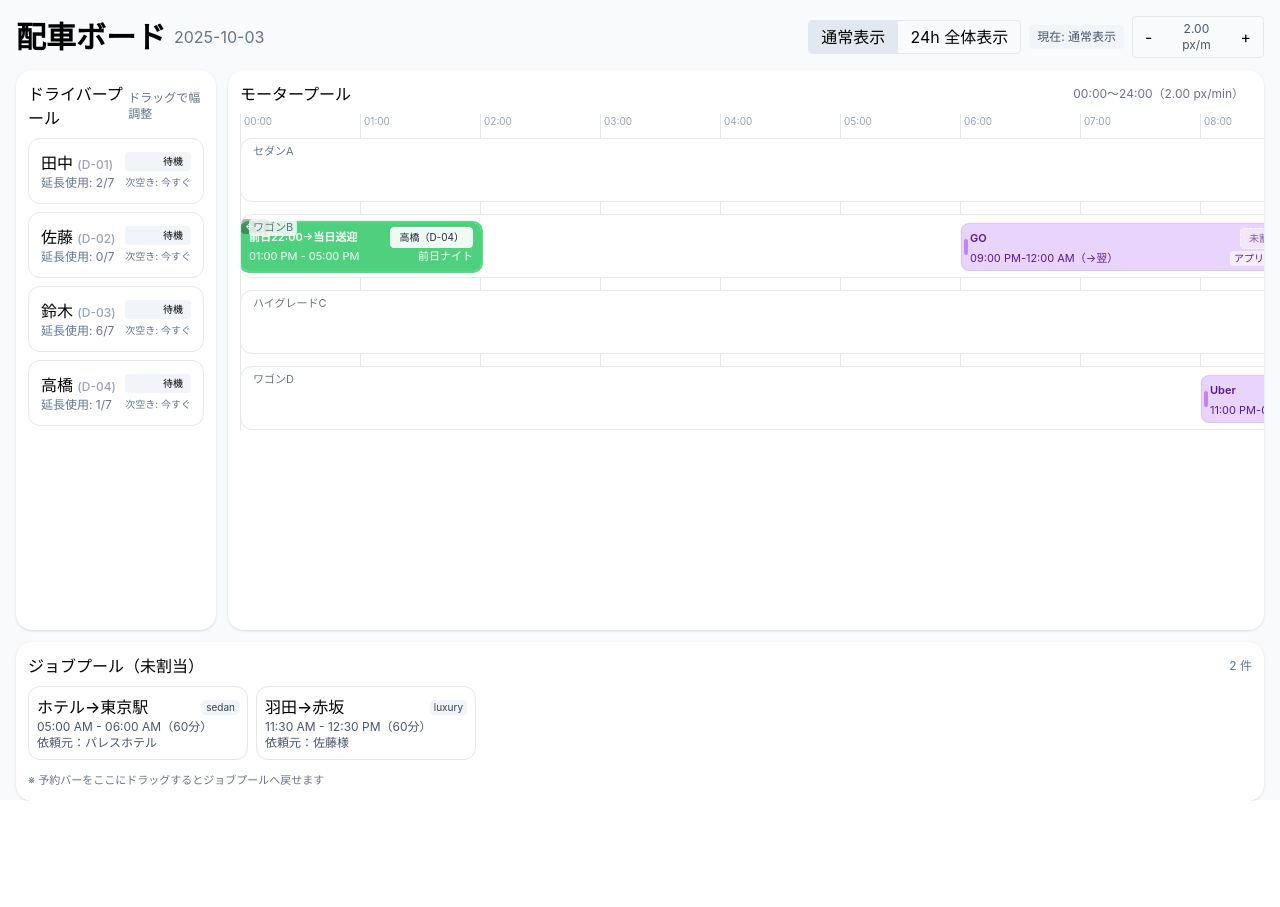
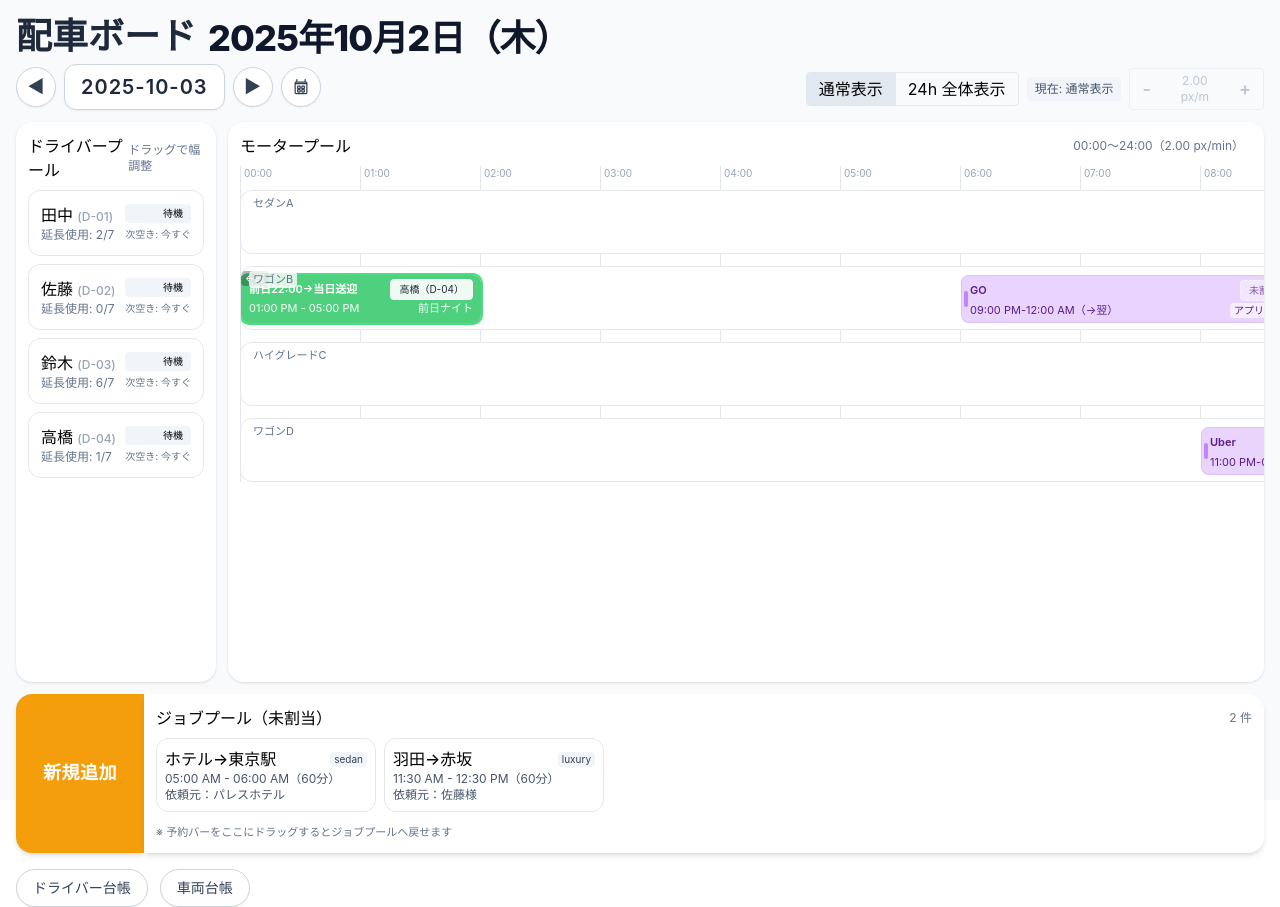
Before and after one commit to motohide404/HireDispatchDesk, a React app in the folder client/: page / in a window 1280 px wide. Before the commit the page ends 801 px from the top, so only its background shows below. Built offline with nearby package versions, Linux system fonts and the light colour scheme; the HTML template or start-up script is replaced by a standard one.

Commit message:
feat: enhance scheduling controls and highlights

```diff
--- a/client/src/components/VehicleDispatchBoardMock.tsx
+++ b/client/src/components/VehicleDispatchBoardMock.tsx
@@ -133,7 +133,9 @@ function applyBookingMove(
 ): BoardBooking {
   const origin = originVehicleId == null || Number.isNaN(originVehicleId) ? b.vehicleId : originVehicleId;
   const crossed = destVehicleId !== origin;
-  return { ...b, vehicleId: destVehicleId, driverId: crossed ? null : originalDriverId ?? b.driverId ?? null };
+  const keepDriver = !crossed || isAppJob(b);
+  const driverId = keepDriver ? originalDriverId ?? b.driverId ?? null : null;
+  return { ...b, vehicleId: destVehicleId, driverId };
 }
 
 function isSameVehicleOverlap(all: BoardBooking[], cand: BoardBooking): boolean {
@@ -203,7 +205,34 @@ export default function VehicleDispatchBoardMock() {
   const [flashUnassignId, setFlashUnassignId] = useState<number | null>(null);
   const bookingIdRef = useRef(500);
   const centerRef = useRef<HTMLDivElement | null>(null);
-  const dateStr = "2025-10-03";
+  const [viewDate, setViewDate] = useState("2025-10-03");
+  const dateInputRef = useRef<HTMLInputElement | null>(null);
+
+  const viewDateObj = useMemo(() => new Date(`${viewDate}T00:00:00+09:00`), [viewDate]);
+  const viewDateDisplay = useMemo(() => {
+    const base = viewDateObj.toLocaleDateString("ja-JP", {
+      year: "numeric",
+      month: "long",
+      day: "numeric"
+    });
+    const weekday = viewDateObj.toLocaleDateString("ja-JP", { weekday: "short" });
+    return `${base}（${weekday}）`;
+  }, [viewDateObj]);
+  const shiftViewDate = (delta: number) => {
+    const next = new Date(viewDateObj);
+    next.setDate(next.getDate() + delta);
+    setViewDate(`${next.getFullYear()}-${pad2(next.getMonth() + 1)}-${pad2(next.getDate())}`);
+  };
+  const openDatePicker = () => {
+    const input = dateInputRef.current;
+    if (!input) return;
+    if (typeof (input as HTMLInputElement & { showPicker?: () => void }).showPicker === "function") {
+      (input as HTMLInputElement & { showPicker?: () => void }).showPicker?.();
+      return;
+    }
+    input.click();
+  };
+
 
   useEffect(() => {
     if (!fullView) return;
@@ -252,7 +281,7 @@ export default function VehicleDispatchBoardMock() {
     return map;
   }, [appDuties]);
 
-  const canZoom = !fullView;
+  const canZoom = fullView;
   const zoom = (delta: number) => {
     if (!canZoom) return;
     setPxPerMin((p) => Math.min(6, Math.max(0.5, p + delta)));
@@ -283,8 +312,8 @@ export default function VehicleDispatchBoardMock() {
   }
 
   const moveBookingByPointer = (bookingId: number, fromVehicleId: number, destVehicleId: number, originalDriverId: number | null) => {
-    const crossed = destVehicleId !== fromVehicleId;
     let moved = false;
+    let driverUnassigned = false;
     setBookings((prev) => {
       const cur = prev.find((x) => x.id === bookingId);
       if (!cur) return prev;
@@ -301,9 +330,10 @@ export default function VehicleDispatchBoardMock() {
       const warn = bufferWarn(prev, cand);
       const finalized = warn ? { ...cand, status: cand.status === "hard" ? "hard" : "warn" } : cand;
       moved = true;
+      driverUnassigned = cur.driverId != null && finalized.driverId == null;
       return prev.map((x) => (x.id === bookingId ? finalized : x));
     });
-    if (moved && crossed && originalDriverId != null) {
+    if (moved && driverUnassigned) {
       setFlashUnassignId(bookingId);
       window.setTimeout(() => setFlashUnassignId(null), 1500);
     }
@@ -521,12 +551,58 @@ export default function VehicleDispatchBoardMock() {
 
   return (
     <>
-      <style>{`@keyframes badge-blink{0%,100%{opacity:1;box-shadow:0 0 0 0 rgba(251,191,36,0)}50%{opacity:0;box-shadow:0 0 0 3px rgba(251,191,36,0.9)}}.blink3{animation:badge-blink 0.5s ease-in-out 3}`}</style>
+      <style>{`@keyframes badge-blink{0%,100%{opacity:1;box-shadow:0 0 0 0 rgba(251,191,36,0);border-color:inherit}50%{opacity:0.3;box-shadow:0 0 0 3px rgba(251,191,36,0.9);border-color:rgb(251 191 36)}}.badge-flash{animation:badge-blink 0.3s ease-in-out 5}`}</style>
       <div className="w-full h-full p-4 bg-slate-50">
-        <div className="flex items-center justify-between mb-3">
+        <div className="flex flex-wrap items-end justify-between gap-4 mb-3">
+          <div className="flex flex-col gap-2">
+            <div className="flex flex-wrap items-end gap-3">
+              <h1 className="text-3xl md:text-4xl font-bold leading-tight text-slate-800">配車ボード</h1>
+              <span className="text-4xl font-extrabold tracking-tight text-slate-900 leading-none">{viewDateDisplay}</span>
+            </div>
             <div className="flex items-center gap-2">
-            <h1 className="text-3xl font-bold">配車ボード</h1>
-            <span className="text-slate-500">{dateStr}</span>
+              <button
+                type="button"
+                className="flex h-10 w-10 items-center justify-center rounded-full border border-slate-300 bg-white text-lg font-semibold text-slate-700 shadow-sm hover:bg-slate-100"
+                onClick={() => shiftViewDate(-1)}
+                title="前日へ"
+              >
+                ◀
+              </button>
+              <div className="flex items-center gap-2 rounded-xl border border-slate-300 bg-white px-4 py-2 shadow-sm">
+                <span className="text-xl font-semibold tracking-wider text-slate-800">{viewDate}</span>
+              </div>
+              <button
+                type="button"
+                className="flex h-10 w-10 items-center justify-center rounded-full border border-slate-300 bg-white text-lg font-semibold text-slate-700 shadow-sm hover:bg-slate-100"
+                onClick={() => shiftViewDate(1)}
+                title="翌日へ"
+              >
+                ▶
+              </button>
+              <button
+                type="button"
+                className="flex h-10 w-10 items-center justify-center rounded-full border border-slate-300 bg-white text-slate-700 shadow-sm hover:bg-slate-100"
+                onClick={openDatePicker}
+                title="カレンダーから日付を選択"
+              >
+                <svg xmlns="http://www.w3.org/2000/svg" viewBox="0 0 24 24" className="h-5 w-5" fill="none" stroke="currentColor" strokeWidth="1.5">
+                  <path d="M7 3v2m10-2v2M5 8h14M6 6h12a1 1 0 0 1 1 1v12a1 1 0 0 1-1 1H6a1 1 0 0 1-1-1V7a1 1 0 0 1 1-1z" strokeLinecap="round" strokeLinejoin="round" />
+                  <rect x="8" y="11" width="3" height="3" rx="0.5" />
+                  <rect x="13" y="11" width="3" height="3" rx="0.5" />
+                  <rect x="8" y="15" width="3" height="3" rx="0.5" />
+                  <rect x="13" y="15" width="3" height="3" rx="0.5" />
+                </svg>
+              </button>
+              <input
+                ref={dateInputRef}
+                type="date"
+                className="sr-only"
+                value={viewDate}
+                onChange={(e) => {
+                  if (e.target.value) setViewDate(e.target.value);
+                }}
+              />
+            </div>
           </div>
           <div className="flex items-center gap-2">
             <div className="inline-flex border rounded overflow-hidden" role="group" aria-label="表示モード切替">
@@ -557,12 +633,36 @@ export default function VehicleDispatchBoardMock() {
             <div className="inline-flex items-center gap-2 text-xs text-slate-600">
               <span className="px-2 py-1 rounded bg-slate-100">現在: {fullView ? "24h 全体表示" : "通常表示"}</span>
             </div>
-            <div className="inline-flex border rounded overflow-hidden">
-              <button className={`px-3 py-1 ${canZoom ? "" : "opacity-40 cursor-not-allowed"}`} onClick={() => zoom(-0.25)}>
+            <div
+              className={`inline-flex rounded overflow-hidden border transition-colors ${
+                canZoom ? "border-slate-500 shadow-sm" : "border-slate-200 opacity-60"
+              }`}
+            >
+              <button
+                type="button"
+                className={`px-3 py-1 text-lg font-semibold ${
+                  canZoom ? "text-slate-700 hover:bg-slate-100" : "cursor-not-allowed text-slate-400"
+                }`}
+                onClick={() => zoom(-0.25)}
+                disabled={!canZoom}
+                aria-disabled={!canZoom}
+                title={canZoom ? "ズームアウト" : "24h表示でのみ操作可能"}
+              >
                 -
               </button>
-              <span className="px-2 py-1 text-xs text-slate-600 w-16 text-center">{pxPerMin.toFixed(2)} px/m</span>
-              <button className={`px-3 py-1 ${canZoom ? "" : "opacity-40 cursor-not-allowed"}`} onClick={() => zoom(+0.25)}>
+              <span className={`px-2 py-1 text-xs w-16 text-center ${canZoom ? "text-slate-600" : "text-slate-400"}`}>
+                {pxPerMin.toFixed(2)} px/m
+              </span>
+              <button
+                type="button"
+                className={`px-3 py-1 text-lg font-semibold ${
+                  canZoom ? "text-slate-700 hover:bg-slate-100" : "cursor-not-allowed text-slate-400"
+                }`}
+                onClick={() => zoom(+0.25)}
+                disabled={!canZoom}
+                aria-disabled={!canZoom}
+                title={canZoom ? "ズームイン" : "24h表示でのみ操作可能"}
+              >
                 +
               </button>
             </div>
@@ -629,7 +729,7 @@ export default function VehicleDispatchBoardMock() {
                       key={a.id}
                       duty={a}
                       pxPerMin={pxPerMin}
-                      viewDate={dateStr}
+                      viewDate={viewDate}
                       onClick={() => openDrawer({ type: "duty", data: a, vehicle: v })}
                       isSelected={selected?.type === "duty" && selected?.id === a.id}
                       onMoveDutyToVehicle={(dutyId, fromVehicleId, destVehicleId) => moveDutyByPointer(dutyId, fromVehicleId, destVehicleId)}
@@ -642,7 +742,7 @@ export default function VehicleDispatchBoardMock() {
                         key={b.id}
                         booking={b}
                         pxPerMin={pxPerMin}
-                        viewDate={dateStr}
+                        viewDate={viewDate}
                         onClick={() => openDrawer({ type: "booking", data: b, vehicle: v })}
                         isSelected={selected?.type === "booking" && selected?.id === b.id}
                         resizable={isAppJob(b)}
@@ -691,7 +791,21 @@ export default function VehicleDispatchBoardMock() {
           </div>
         </div>
 
-        <div ref={jobPoolRef} className="mt-3 bg-white rounded-2xl shadow p-3" onDragOver={handleJobPoolDragOver} onDragLeave={handleJobPoolDragLeave} onDrop={handleJobPoolDrop}>
+        <div className="mt-3 flex items-stretch gap-0">
+          <button
+            type="button"
+            className="w-32 shrink-0 rounded-l-2xl bg-amber-500 px-4 text-lg font-semibold tracking-wide text-white shadow-md hover:bg-amber-500/90 focus:outline-none focus-visible:ring-2 focus-visible:ring-amber-300"
+            title="新しいジョブを登録"
+          >
+            新規追加
+          </button>
+          <div
+            ref={jobPoolRef}
+            className="flex-1 bg-white rounded-r-2xl shadow-md p-3"
+            onDragOver={handleJobPoolDragOver}
+            onDragLeave={handleJobPoolDragLeave}
+            onDrop={handleJobPoolDrop}
+          >
             <div className="flex items-center justify-between mb-2">
               <h2 className="font-medium">ジョブプール（未割当）</h2>
               <span className="text-xs text-slate-500">{jobPool.length} 件</span>
@@ -728,6 +842,22 @@ export default function VehicleDispatchBoardMock() {
               </div>
             )}
             <div className="text-[11px] text-slate-500 mt-2">※ 予約バーをここにドラッグするとジョブプールへ戻せます</div>
+          </div>
+        </div>
+
+        <div className="mt-4 flex flex-wrap gap-3">
+          <a
+            href="#driver-ledger"
+            className="inline-flex items-center justify-center rounded-full border border-slate-300 bg-white px-4 py-2 text-sm font-medium text-slate-700 shadow-sm hover:bg-slate-100"
+          >
+            ドライバー台帳
+          </a>
+          <a
+            href="#vehicle-ledger"
+            className="inline-flex items-center justify-center rounded-full border border-slate-300 bg-white px-4 py-2 text-sm font-medium text-slate-700 shadow-sm hover:bg-slate-100"
+          >
+            車両台帳
+          </a>
         </div>
 
         {drawerOpen && (
@@ -1347,7 +1477,13 @@ function BookingBlock({
             {driver.name}（{driver.code}）
           </span>
         ) : (
-          <span className={`text-[10px] px-2 py-0.5 rounded bg-white/90 text-amber-700 ${flashUnassign ? "blink3 border border-amber-500" : "border border-transparent"}`}>ドライバー未割当</span>
+          <span
+            className={`text-[10px] px-2 py-0.5 rounded bg-white/90 text-amber-700 border ${
+              flashUnassign ? "badge-flash border-amber-500" : "border-transparent"
+            }`}
+          >
+            ドライバー未割当
+          </span>
         )}
       </div>
       <div className="flex items-center justify-between gap-2 opacity-95">
```
Also changed, not shown: client/src/lib/useFlashOnChange.ts (+20 -7 lines). Lines whose indentation alone changed are shown as unchanged.
